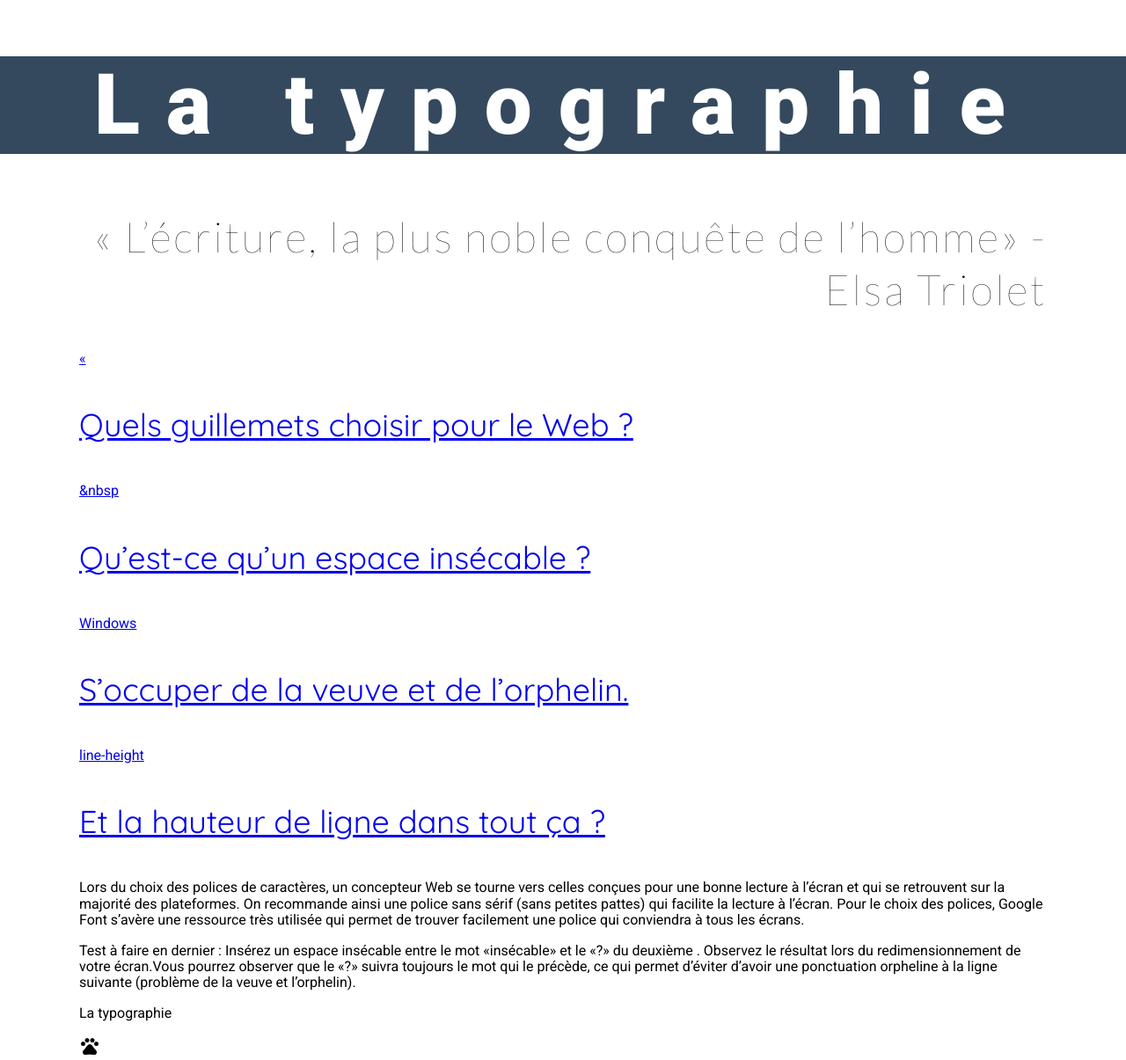
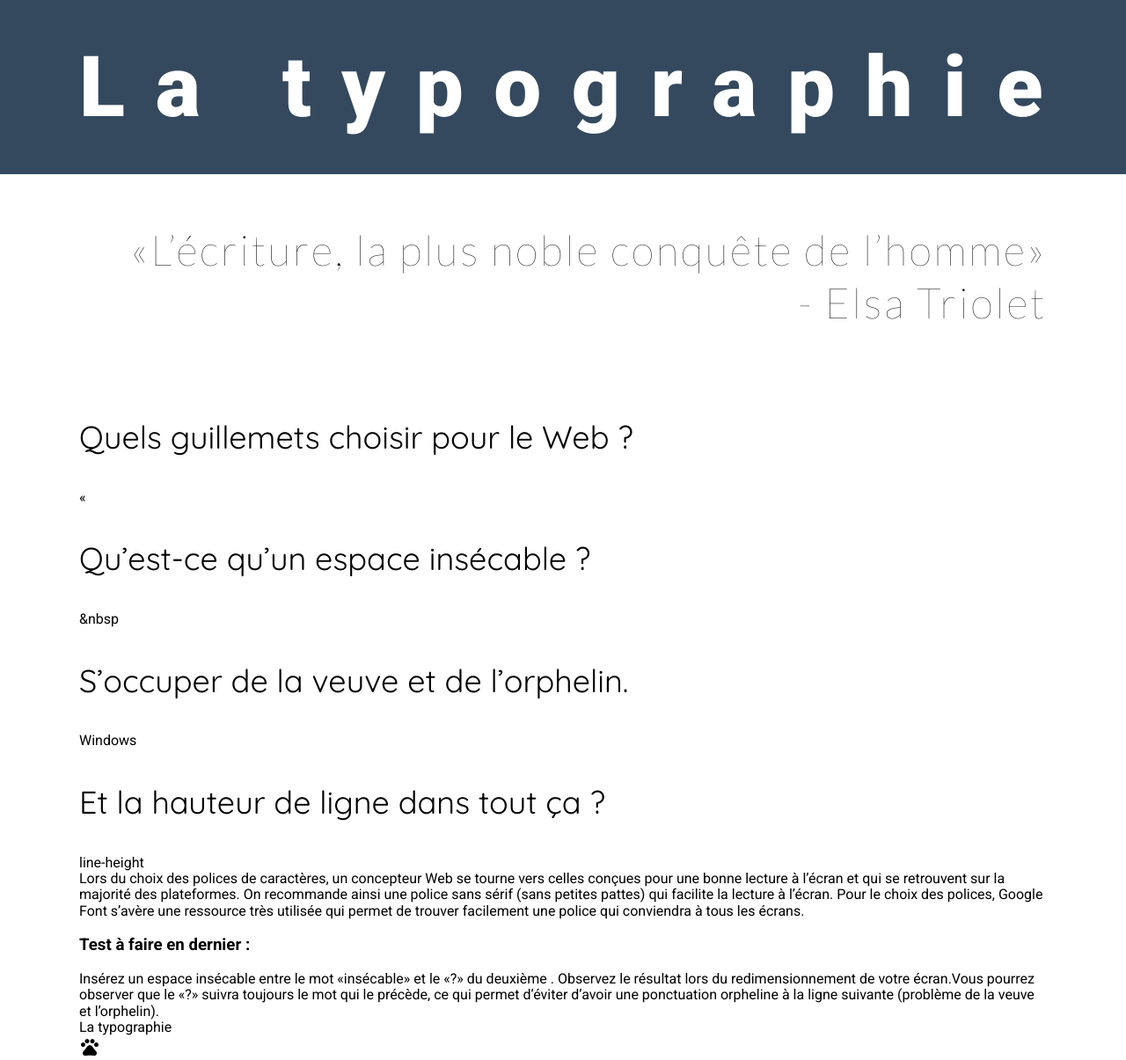
Before and after one commit to SabrinaD97/la_typographie, a plain HTML site: page index.html in a window 1280 px wide. Shown: the whole page at 88% size. Drawn offline with nearby package versions, Linux system fonts and the light colour scheme.

Commit message:
Avancement CSS et correction du HTML

```diff
--- a/css/styles.css
+++ b/css/styles.css
@@ -23,6 +23,8 @@ body {
   font-family: "Roboto", sans-serif;
   font-optical-sizing: auto;
   color: #000;
+
+  background-color: #FFF;
 }
 
 
@@ -30,26 +32,30 @@ body {
 h1{
     font-size: 6rem;
     font-weight: 900;
-    letter-spacing: 30px;
+    letter-spacing: 34.6px;
     color: #FFF;
     text-align: center;
+
+    margin: 0;
+    padding: 0;
 }
 
 h2{
-    font-family: "Lato", sans-serif;
-    font-size: 3rem;
-    font-weight: 100;
-    line-height: 60px;
-    letter-spacing: 2.6px;
-    text-align: right;
-}
-
-h3{
     font-family: "Quicksand", sans-serif;
     font-optical-sizing: auto;
     font-size: 2.25rem;
     font-weight: 400;
     line-height: 60px;
+}
+
+p{
+    padding: 0;
+    margin: 0;
+}
+
+a{
+    text-decoration: none;
+    color: #000;
 }
 
 /*----------------------------------------------------
@@ -65,4 +71,31 @@ COMPONENTS
 
 .header{
     background-color: #34495E;
+    padding-bottom: 44px;
+    padding-top: 44px;
 }
+
+/*SLOGAN*/
+
+.slogan{
+    padding-top: 56px;
+    padding-bottom: 63px;
+
+    text-align: right;
+}
+
+.slogan q{
+    font-family: "Lato", sans-serif;
+    font-size: 3rem;
+    font-weight: 100;
+    line-height: 60px;
+    letter-spacing: 2.6px;
+}
+
+.slogan p{
+    font-family: "Lato", sans-serif;
+    font-size: 3rem;
+    font-weight: 100;
+    line-height: 60px;
+    letter-spacing: 2.6px;
+}
--- a/index.html
+++ b/index.html
@@ -19,18 +19,22 @@
 </head>
 
 <body>
+
+    <!--En-tête-->
+
     <header class="header">
         <div class="wrapper">
 
-            <h1>La typographie</h1>
+            <h1>La&nbsp;typographie</h1>
 
         </div>
     </header>
 
+    <!--Contenu-->
     <section class="slogan">
         <div class="wrapper">
-            <h2>« L’écriture, la plus noble conquête de l’homme»
-            - Elsa Triolet</h2>
+            <q>L’écriture, la plus noble conquête de l’homme</q>
+            <p>- Elsa Triolet</p>
         </div>
     </section>
 
@@ -38,19 +42,23 @@
         <div class="wrapper">
 
             <a href="#"><article class="article">
-                «<h3>Quels guillemets choisir pour le Web ?</h3>
+                <h2>Quels guillemets choisir pour le Web ?</h2>
+                <p class="rond">«</p>
             </article></a>
 
             <a href="#"><article class="article">
-                &amp;nbsp<h3>Qu’est-ce qu’un espace insécable ?</h3>
+                <h2>Qu’est-ce qu’un espace insécable ?</h2>
+                <p class="rond">&amp;nbsp</p>
             </article></a>
 
             <a href="#"><article class="article">
-                Windows<h3>S’occuper de la veuve et de l’orphelin.</h3>
+                <h2>S’occuper de la veuve et de l’orphelin.</h2>
+                <p class="rond">Windows</p>
             </article></a>
 
             <a href="#"><article class="article">
-                line-height<h3>Et la hauteur de ligne dans tout ça ?</h3>
+                <h2>Et la hauteur de ligne dans tout ça ?</h2>
+                <p class="rond">line-height</p>
             </article></a>
 
         </div>
@@ -60,11 +68,13 @@
         <div class="wrapper">
 
             <p>Lors du choix des polices de caractères, un concepteur Web se tourne vers celles conçues pour une bonne lecture à l’écran et qui se retrouvent sur la majorité des plateformes. On recommande ainsi une police sans sérif (sans petites pattes) qui facilite la lecture à l’écran. Pour le choix des polices, Google Font s’avère une ressource très utilisée qui permet de trouver facilement une police qui conviendra à tous les écrans.</p>
-            <p>Test à faire en dernier :
-            Insérez un espace insécable entre le mot «insécable» et le «?» du deuxième . Observez le résultat lors du  redimensionnement de votre écran.Vous pourrez observer que le «?» suivra toujours le mot qui le précède, ce qui permet d’éviter d’avoir une ponctuation orpheline à la ligne suivante (problème de la veuve et l’orphelin).</p>
+            <h3>Test à faire en dernier :</h3>
+            <p>Insérez un espace insécable entre le mot «insécable» et le «?» du deuxième . Observez le résultat lors du  redimensionnement de votre écran.Vous pourrez observer que le «?» suivra toujours le mot qui le précède, ce qui permet d’éviter d’avoir une ponctuation orpheline à la ligne suivante (problème de la veuve et l’orphelin).</p>
 
         </div>
     </section>
+
+    <!--Footer-->
 
     <footer class="footer">
         <div class="wrapper">
```
